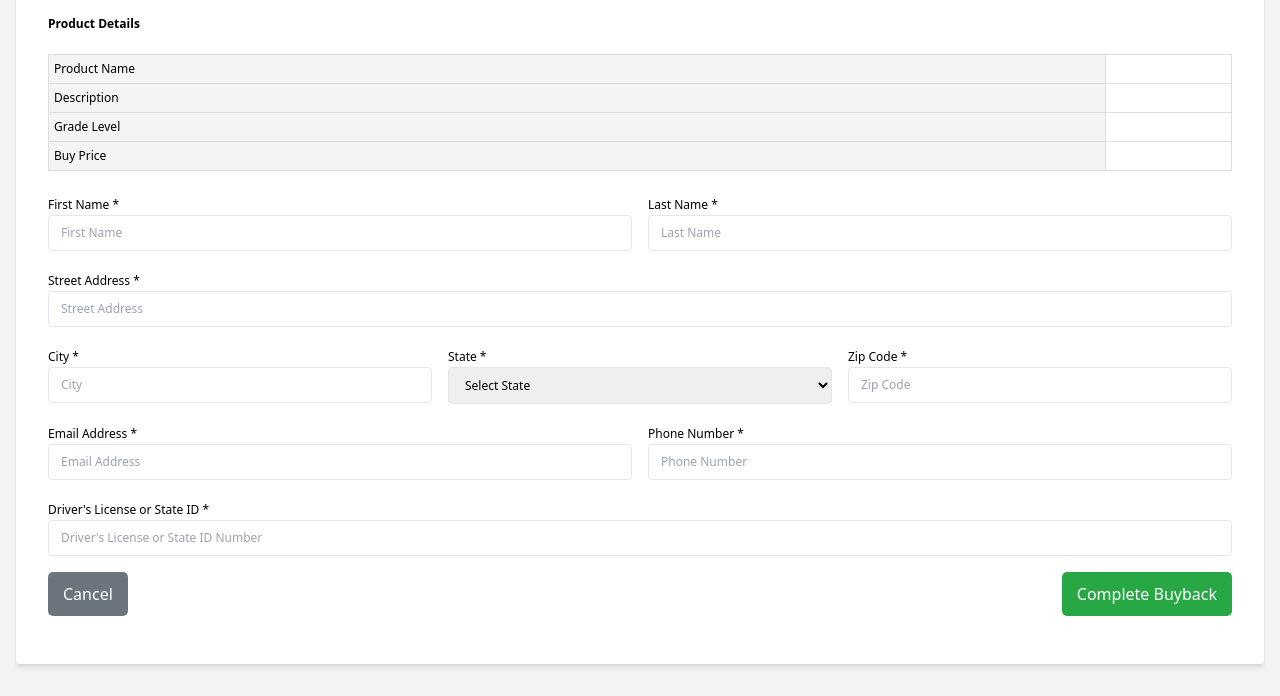
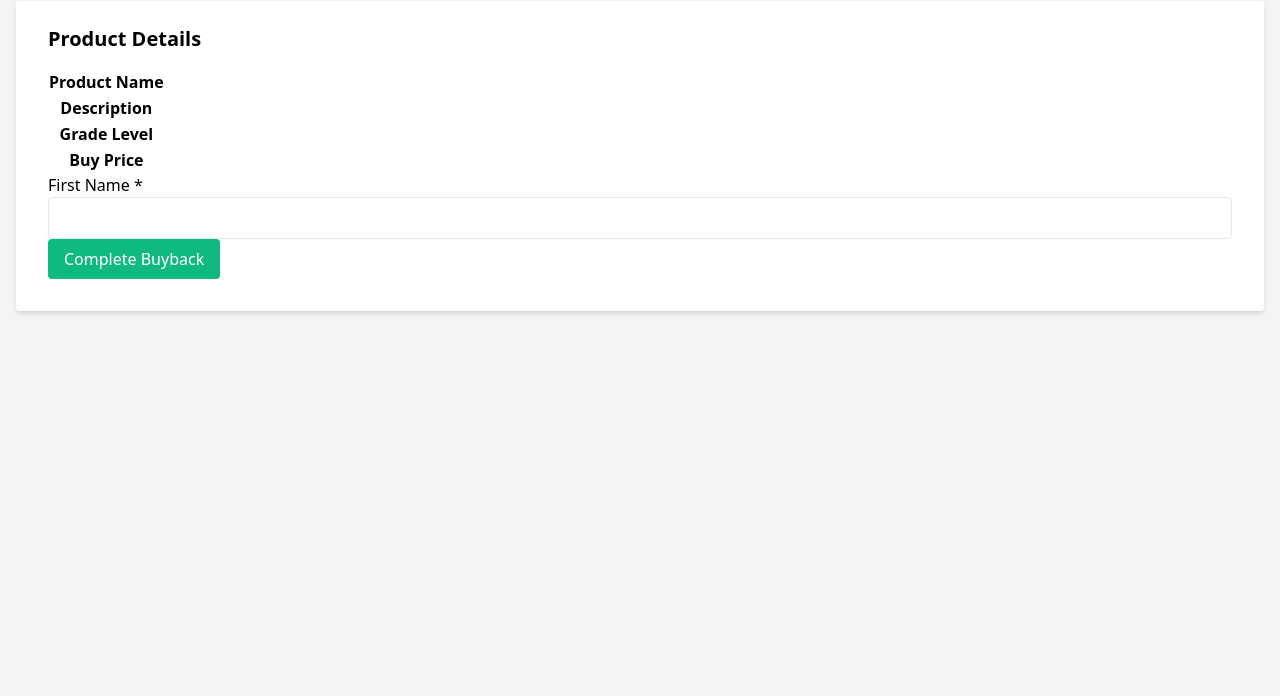
Before and after one commit to adil215786/buy-back-pos, a plain HTML site: page customer-intake.html in a window 1280 px wide. Shown: the part 143-839 px from the top of the page. After the commit the page ends 800 px from the top, so only its background shows below. Drawn offline with nearby package versions, Linux system fonts and the light colour scheme.

Commit message:
Update customer-intake.html

```diff
--- a/customer-intake.html
+++ b/customer-intake.html
@@ -2,7 +2,6 @@
 <html lang="en">
 <head>
     <script>
-        // Dynamically load the navigation menu
         document.addEventListener('DOMContentLoaded', function () {
             fetch('nav.html')
                 .then(response => response.text())
@@ -14,183 +13,31 @@
                 .catch(error => console.error('Error loading navigation menu:', error));
         });
     </script>
-
     <meta charset="UTF-8">
     <meta name="viewport" content="width=device-width, initial-scale=1.0">
     <title>Customer Intake</title>
     <link href="https://cdn.jsdelivr.net/npm/tailwindcss@2.2.19/dist/tailwind.min.css" rel="stylesheet">
-    <style>
-        /* Center and style the title in green */
-        h1 {
-            font-size: 1.875rem; /* 3xl */
-            font-weight: bold;
-            color: #16a34a; /* Tailwind green-600 */
-            text-align: center;
-        }
-
-        /* Adjust all text to 12px with normal font weight */
-        label,
-        input,
-        textarea,
-        select,
-        table th,
-        table td {
-            font-size: 12px;
-            font-weight: normal;
-        }
-
-        .separator {
-            border-top: 2px solid #ddd;
-            margin: 20px 0;
-        }
-
-        .form-row {
-            display: flex;
-            gap: 1rem;
-            margin-bottom: 1rem;
-        }
-
-        .form-group {
-            flex: 1;
-        }
-
-        .product-details-table {
-            width: 100%;
-            border-collapse: collapse;
-            margin-bottom: 20px;
-        }
-
-        .product-details-table th,
-        .product-details-table td {
-            border: 1px solid #ddd;
-            padding: 5px;
-            text-align: left;
-        }
-
-        .product-details-table th {
-            background-color: #f4f4f4;
-        }
-
-        .btn-primary {
-            background-color: #28a745;
-            color: white;
-            border: none;
-            padding: 10px 15px;
-            cursor: pointer;
-            border-radius: 5px;
-        }
-
-        .btn-primary:hover {
-            background-color: #218838;
-        }
-
-        .btn-secondary {
-            background-color: #6c757d;
-            color: white;
-            border: none;
-            padding: 10px 15px;
-            cursor: pointer;
-            border-radius: 5px;
-        }
-
-        .btn-secondary:hover {
-            background-color: #5a6268;
-        }
-    </style>
 </head>
 <body class="bg-gray-100">
-
     <div class="container mx-auto px-4 py-8">
-        <!-- Centered green title -->
-        <h1>Customer Intake</h1>
-
+        <h1 class="text-3xl font-bold mb-6 text-green-600 text-center">Customer Intake</h1>
         <div class="card bg-white shadow-md rounded px-8 pt-6 pb-8">
-            <h2 class="text-xl font-bold mb-4" style="font-size: 12px;">Product Details</h2>
+            <h2 class="text-xl font-bold mb-4">Product Details</h2>
             <table class="product-details-table">
-                <tr>
-                    <th>Product Name</th>
-                    <td id="productNameDisplay"></td>
-                </tr>
-                <tr>
-                    <th>Description</th>
-                    <td id="productDescriptionDisplay"></td>
-                </tr>
-                <tr>
-                    <th>Grade Level</th>
-                    <td id="gradeLevelDisplay"></td>
-                </tr>
-                <tr>
-                    <th>Buy Price</th>
-                    <td id="buyPriceDisplay"></td>
-                </tr>
+                <tr><th>Product Name</th><td id="productNameDisplay"></td></tr>
+                <tr><th>Description</th><td id="productDescriptionDisplay"></td></tr>
+                <tr><th>Grade Level</th><td id="gradeLevelDisplay"></td></tr>
+                <tr><th>Buy Price</th><td id="buyPriceDisplay"></td></tr>
             </table>
-
             <form id="customerIntakeForm">
-                <!-- First and Last Name -->
                 <div class="form-row">
-                    <div class="form-group">
-                        <label for="customerFirstName">First Name *</label>
-                        <input type="text" id="customerFirstName" class="w-full border rounded px-3 py-2" placeholder="First Name" required>
-                    </div>
-                    <div class="form-group">
-                        <label for="customerLastName">Last Name *</label>
-                        <input type="text" id="customerLastName" class="w-full border rounded px-3 py-2" placeholder="Last Name" required>
-                    </div>
+                    <label for="customerFirstName">First Name *</label>
+                    <input type="text" id="customerFirstName" class="w-full border rounded px-3 py-2" required>
                 </div>
-
-                <!-- Address -->
-                <div class="form-group mb-4">
-                    <label for="customerAddress">Street Address *</label>
-                    <input type="text" id="customerAddress" class="w-full border rounded px-3 py-2" placeholder="Street Address" required>
-                </div>
-
-                <!-- City, State, Zip -->
-                <div class="form-row">
-                    <div class="form-group">
-                        <label for="customerCity">City *</label>
-                        <input type="text" id="customerCity" class="w-full border rounded px-3 py-2" placeholder="City" required>
-                    </div>
-                    <div class="form-group">
-                        <label for="customerState">State *</label>
-                        <select id="customerState" class="w-full border rounded px-3 py-2" required>
-                            <option value="">Select State</option>
-                            <option value="CA">California</option>
-                            <!-- Add other states as needed -->
-                        </select>
-                    </div>
-                    <div class="form-group">
-                        <label for="customerZip">Zip Code *</label>
-                        <input type="text" id="customerZip" class="w-full border rounded px-3 py-2" placeholder="Zip Code" pattern="[0-9]{5}" required>
-                    </div>
-                </div>
-
-                <!-- Email and Phone -->
-                <div class="form-row">
-                    <div class="form-group">
-                        <label for="customerEmail">Email Address *</label>
-                        <input type="email" id="customerEmail" class="w-full border rounded px-3 py-2" placeholder="Email Address" required>
-                    </div>
-                    <div class="form-group">
-                        <label for="customerPhone">Phone Number *</label>
-                        <input type="tel" id="customerPhone" class="w-full border rounded px-3 py-2" placeholder="Phone Number" required>
-                    </div>
-                </div>
-
-                <!-- Driver's License -->
-                <div class="form-group mb-4">
-                    <label for="customerDL">Driver's License or State ID *</label>
-                    <input type="text" id="customerDL" class="w-full border rounded px-3 py-2" placeholder="Driver's License or State ID Number" required>
-                </div>
-
-                <!-- Buttons -->
-                <div class="form-row flex justify-between items-center mt-4">
-                    <button id="cancelButton" type="button" class="btn-secondary">Cancel</button>
-                    <button type="submit" class="btn-primary">Complete Buyback</button>
-                </div>
+                <button type="submit" class="bg-green-500 text-white px-4 py-2 rounded hover:bg-green-700">Complete Buyback</button>
             </form>
         </div>
     </div>
-
     <script src="customer-intake.js"></script>
 </body>
 </html>
```
